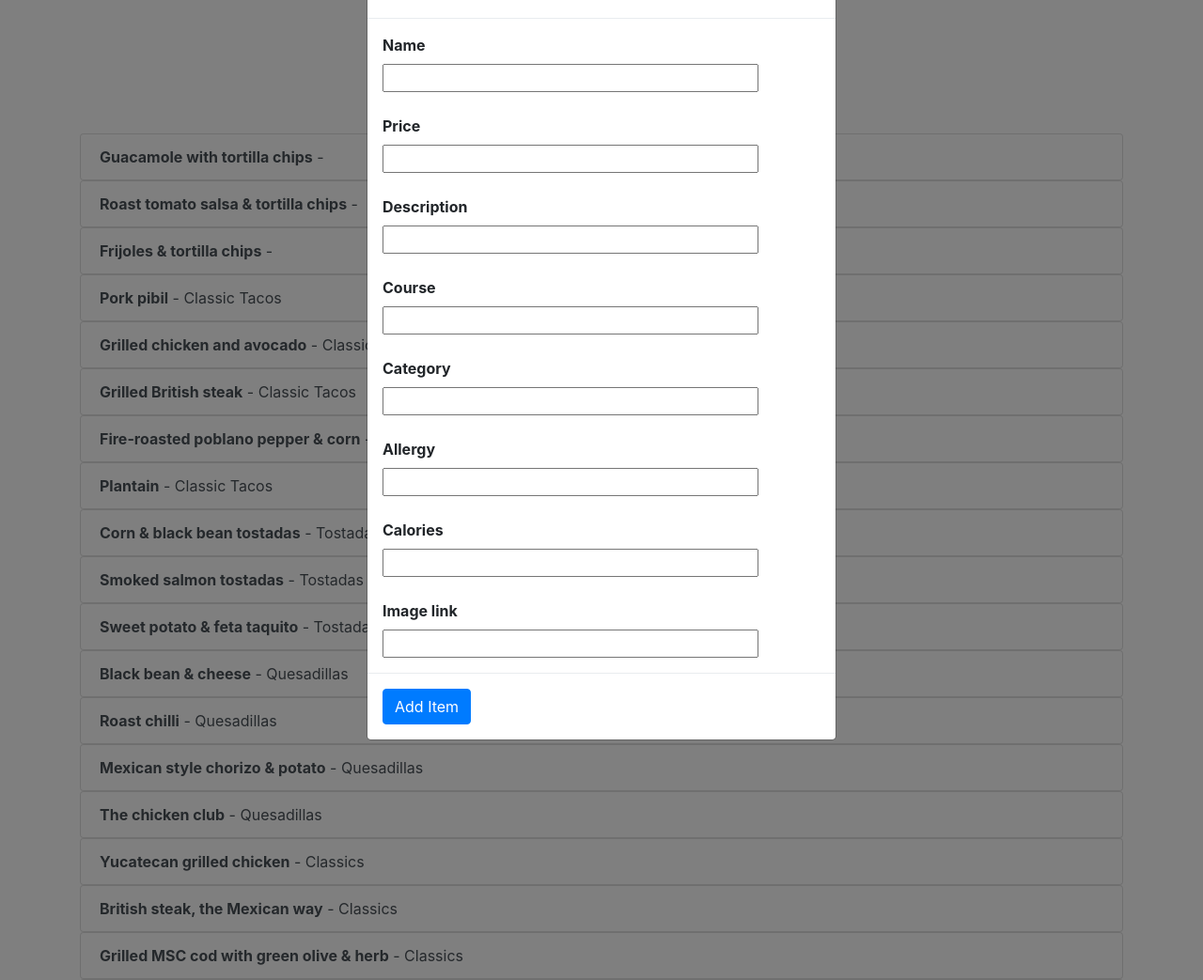
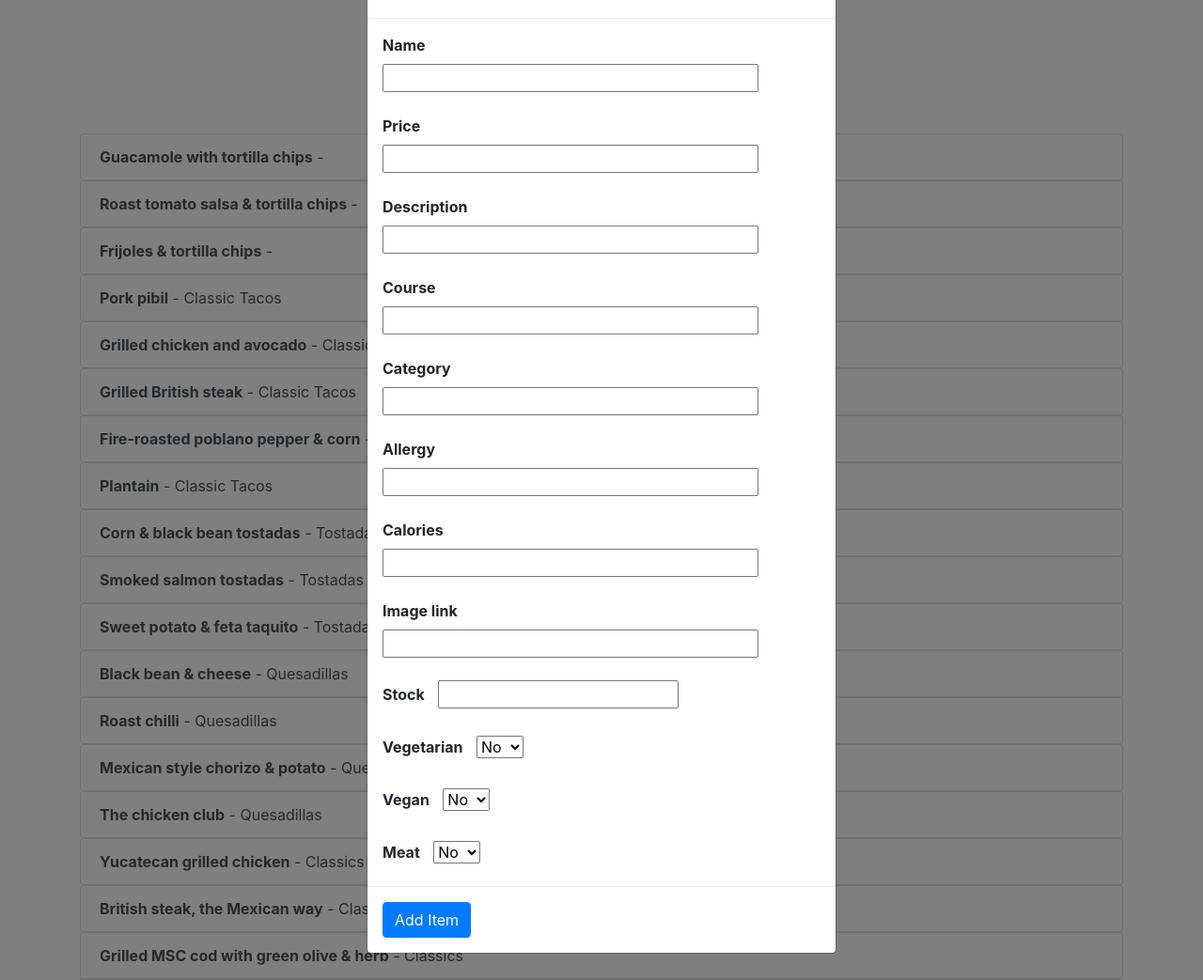
Before and after one commit to Abi-NK/TeamProject, a Django app: page /manager/managermenu in a window 1280 px wide, after a click on "Add item". Shown: the part 78-1121 px from the top of the page at 94% size. Run offline with Django 3.2, Linux system fonts and the light colour scheme; data comes from the database, SQL or seed files in the repository; some libraries are stand-ins or nearby versions.

Commit message:
Adjusted the manager adjust menu options and unit tests to take into account the new Menu table fields added to master.

```diff
--- a/posSystem/manager/templates/manager/managermenu.html
+++ b/posSystem/manager/templates/manager/managermenu.html
@@ -50,6 +50,31 @@
             <label><b>Image link </b></label><br>
             <input type="text" style="width:400px" cols="40" rows="5" name="menu_image">
             <br>
+            <br>
+            <label style="clear:left; text-align:right; padding-right:10px;"><b>Stock </b></label>
+            <input type="number" name="menu_stock" required>
+            <br>
+            <br>
+            <label style="clear:left; text-align:right; padding-right:10px;"><b>Vegetarian</b></label>
+            <select name="menu_vegetarian">
+                <option value="False">No</option>
+                <option value="True">Yes</option>
+            </select>
+            <br>
+            <br>
+            <label style="clear:left; text-align:right; padding-right:10px;"><b>Vegan</b></label>
+            <select name="menu_vegan">
+                <option value="False">No</option>
+                <option value="True">Yes</option>
+            </select>
+            <br>
+            <br>
+            <label style="clear:left; text-align:right; padding-right:10px;"><b>Meat</b></label>
+            <select name="menu_meat">
+                <option value="False">No</option>
+                <option value="True">Yes</option>
+            </select>
+            <br>
 
       </div>
       <div class="modal-footer">
@@ -76,38 +101,77 @@
 
         <form method="POST">{% csrf_token %}
             <input type="hidden" name="menu_id" value="{{ menu_item.id }}">
-            <label><b>Name </b></label><br>
-            <input type="text" style="width:400px" value="{{menu_item.name}}" name="menu_name" required>
+            <label style="clear:left; text-align:right; padding-right:10px;"><b>Name</b></label>
+            <input type="text" style="width:400px; float:right;" value="{{menu_item.name}}" name="menu_name" required>
             <br>
             <br>
-            <label><b>Price </b></label><br>
-            <input type="number" style="width:400px" step="0.01" value="{{menu_item.price}}" name="menu_price" required>
+            <label style="clear:left; text-align:right; padding-right:10px;"><b>Price</b></label>
+            <input type="number" style="width:400px; float:right;" step="0.01" value="{{menu_item.price}}" name="menu_price" required>
             <br>
             <br>
-            <label><b>Description </b></label><br>
-            <input type="text" style="width:400px" value="{{menu_item.description}}" name="menu_description" required>
+            <label style="clear:left; text-align:right; padding-right:10px;"><b>Description</b></label>
+            <input type="text" style="width:360px; float:right;" value="{{menu_item.description}}" name="menu_description" required>
             <br>
             <br>
-            <label><b>Course </b></label><br>
-            <input type="text" style="width:400px" value="{{menu_item.course}}" name="menu_course" required>
+            <label style="clear:left; text-align:right; padding-right:10px;"><b>Course</b></label>
+            <input type="text" style="width:400px; float:right;" value="{{menu_item.course}}" name="menu_course" required>
             <br>
             <br>
-            <label><b>Category </b></label><br>
-            <input type="text" style="width:400px" value="{{menu_item.category}}" name="menu_category" required>
+            <label style="clear:left; text-align:right; padding-right:10px;"><b>Category</b></label>
+            <input type="text" style="width:380px; float:right;" value="{{menu_item.category}}" name="menu_category" required>
             <br>
             <br>
-            <label><b>Allergy </b></label><br>
-            <input type="text" style="width:400px" value="{{menu_item.allergy}}" name="menu_allergy">
+            <label style="clear:left; text-align:right; padding-right:10px;"><b>Allergy</b></label>
+            <input type="text" style="width:400px; float:right;" value="{{menu_item.allergy}}" name="menu_allergy">
             <br>
             <br>
-            <label><b>Calories </b></label><br>
-            <input type="number" style="width:400px" value="{{menu_item.calories}}" name="menu_calories" required>
+            <label style="clear:left; text-align:right; padding-right:10px;"><b>Calories</b></label>
+            <input type="number" style="width:390px; float:right;" value="{{menu_item.calories}}" name="menu_calories" required>
             <br>
             <br>
-            <label><b>Image link </b></label><br>
-            <input type="text" style="width:400px" value="{{menu_item.image}}" name="menu_image" required>
+            <label style="clear:left; text-align:right; padding-right:10px;"><b>Image link</b></label>
+            <input type="text" style="width:370px; float:right;" value="{{menu_item.image}}" name="menu_image" required>
             <br>
-
+            <br>
+            <label style="clear:left; text-align:right; padding-right:10px;"><b>Stock </b></label>
+            <input type="number" value="{{menu_item.stock}}" name="menu_stock">
+            <br>
+            <br>
+            <label style="clear:left; text-align:right; padding-right:10px;"><b>Vegetarian</b></label>
+            <select name="menu_vegetarian">
+                {% if menu_item.vegetarian %}
+                    <option value="True">Yes</option>
+                    <option value="False">No</option>
+                {% else %}
+                    <option value="False">No</option>
+                    <option value="True">Yes</option>
+                {% endif %}
+            </select>
+            <br>
+            <br>
+            <label style="clear:left; text-align:right; padding-right:10px;"><b>Vegan</b></label>
+            <select name="menu_vegan">
+                {% if menu_item.vegan %}
+                    <option value="True">Yes</option>
+                    <option value="False">No</option>
+                {% else %}
+                    <option value="False">No</option>
+                    <option value="True">Yes</option>
+                {% endif %}
+            </select>
+            <br>
+            <br>
+            <label style="clear:left; text-align:right; padding-right:10px;"><b>Meat</b></label>
+            <select name="menu_meat">
+                {% if menu_item.meat %}
+                    <option value="True">Yes</option>
+                    <option value="False">No</option>
+                {% else %}
+                    <option value="False">No</option>
+                    <option value="True">Yes</option>
+                {% endif %}
+            </select>
+            <br>
       </div>
       <div class="modal-footer">
           <button type="submit" class="btn btn-primary mr-auto" name="confirm">Confirm changes</button>
--- a/posSystem/manager/views.py
+++ b/posSystem/manager/views.py
@@ -74,12 +74,14 @@ def adjust_menu(request):
     """Return the menu in formatted HTML and update the table based on inputs."""
     if request.method == "POST":
 
-        # check if form inputs are valid then send it to database
+        # VALIDATION: check if form inputs are valid then send it to database
         form = AdjustMenuForm(data={'name': request.POST['menu_name'], 'price': request.POST['menu_price'],
                                     'description': request.POST['menu_description'],
                                     'course': request.POST['menu_course'], 'category': request.POST['menu_category'],
                                     'allergy': request.POST['menu_allergy'], 'calories': request.POST['menu_calories'],
-                                    'image': request.POST['menu_image']})
+                                    'image': request.POST['menu_image'], 'vegetarian': request.POST['menu_vegetarian'],
+                                    'vegan': request.POST['menu_vegan'], 'meat': request.POST['menu_meat'],
+                                    'stock': request.POST['menu_stock']})
 
         # if the confirm change button was pressed, check form for validation and update menu
         if 'confirm' in request.POST:
@@ -94,6 +96,10 @@ def adjust_menu(request):
                 menu_update.allergy = request.POST['menu_allergy']
                 menu_update.calories = request.POST['menu_calories']
                 menu_update.image = request.POST['menu_image']
+                menu_update.vegetarian = request.POST['menu_vegetarian']
+                menu_update.vegan = request.POST['menu_vegan']
+                menu_update.meat = request.POST['menu_meat']
+                menu_update.stock = request.POST['menu_stock']
                 menu_update.save()
 
         # if the delete button was pressed, remove the item from menu
@@ -104,7 +110,9 @@ def adjust_menu(request):
             Menu.objects.create(name=request.POST['menu_name'], price=request.POST['menu_price'],
                                 description=request.POST['menu_description'], course=request.POST['menu_course'],
                                 category=request.POST['menu_category'], allergy=request.POST['menu_allergy'],
-                                calories=request.POST['menu_calories'], image=request.POST['menu_image'])
+                                calories=request.POST['menu_calories'], image=request.POST['menu_image'],
+                                vegetarian=request.POST['menu_vegetarian'], vegan=request.POST['menu_vegan'],
+                                meat=request.POST['menu_meat'], stock=request.POST['menu_stock'])
 
-    context = {"menu": Menu.objects.all(),}
+    context = {"menu": Menu.objects.all()}
     return render(request, 'manager/managermenu.html', context)
```
Also changed, not shown: posSystem/manager/forms.py (+6 -1 lines), posSystem/tests/test_manager_menu.py (+19 -11 lines).
